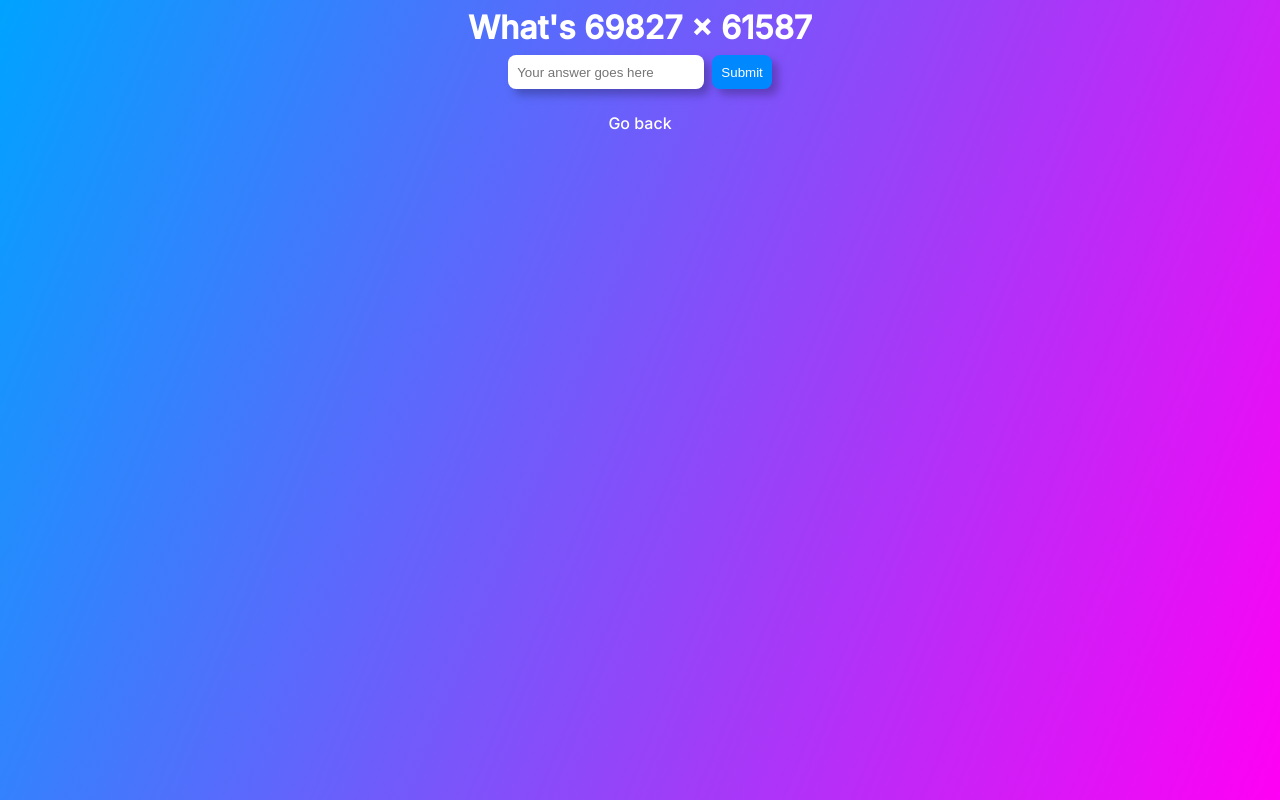
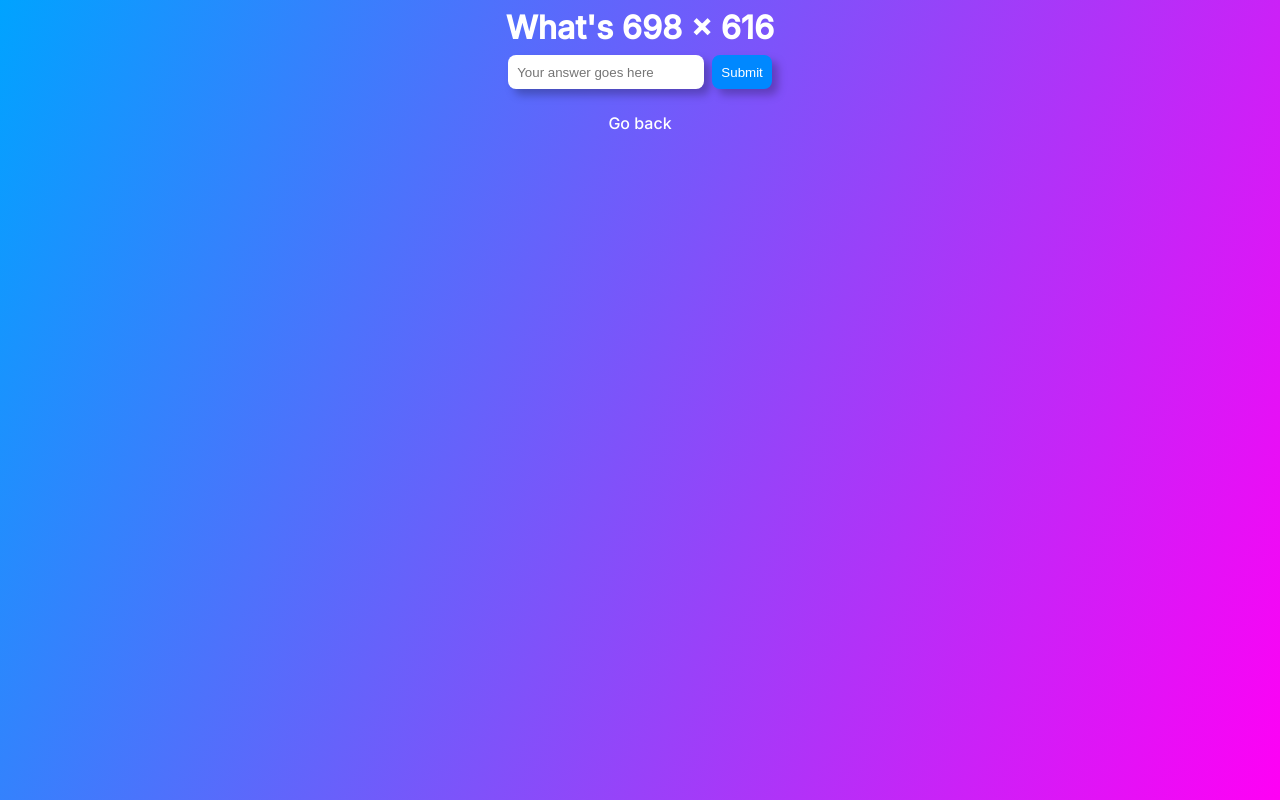
Before and after one commit to awesomearjun/Multimath, a React (Create React App) app: page /multiplication in a window 1280 px wide. Built offline with nearby package versions, Linux system fonts and the light colour scheme.

Commit message:
Changed limits even more

```diff
--- a/src/pages/Multiplication.js
+++ b/src/pages/Multiplication.js
@@ -3,7 +3,7 @@ import generateNumber from "../components/GenerateNumber"
 import LinkToHome from "../components/LinkToHome"
 
 function Multiplication() {
-    let numbers = [generateNumber(100000), generateNumber(100000)];
+    let numbers = [generateNumber(1000), generateNumber(1000)];
 
     return (
         <div>
```
